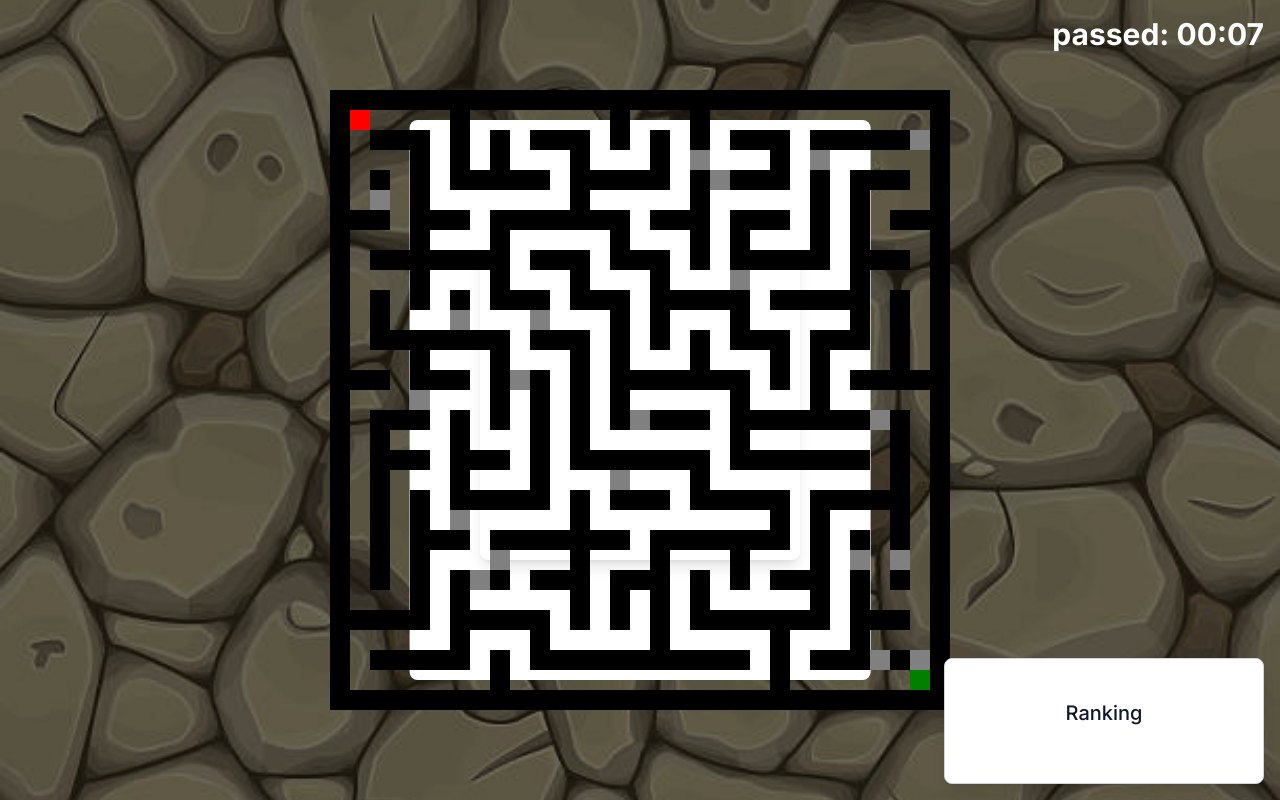
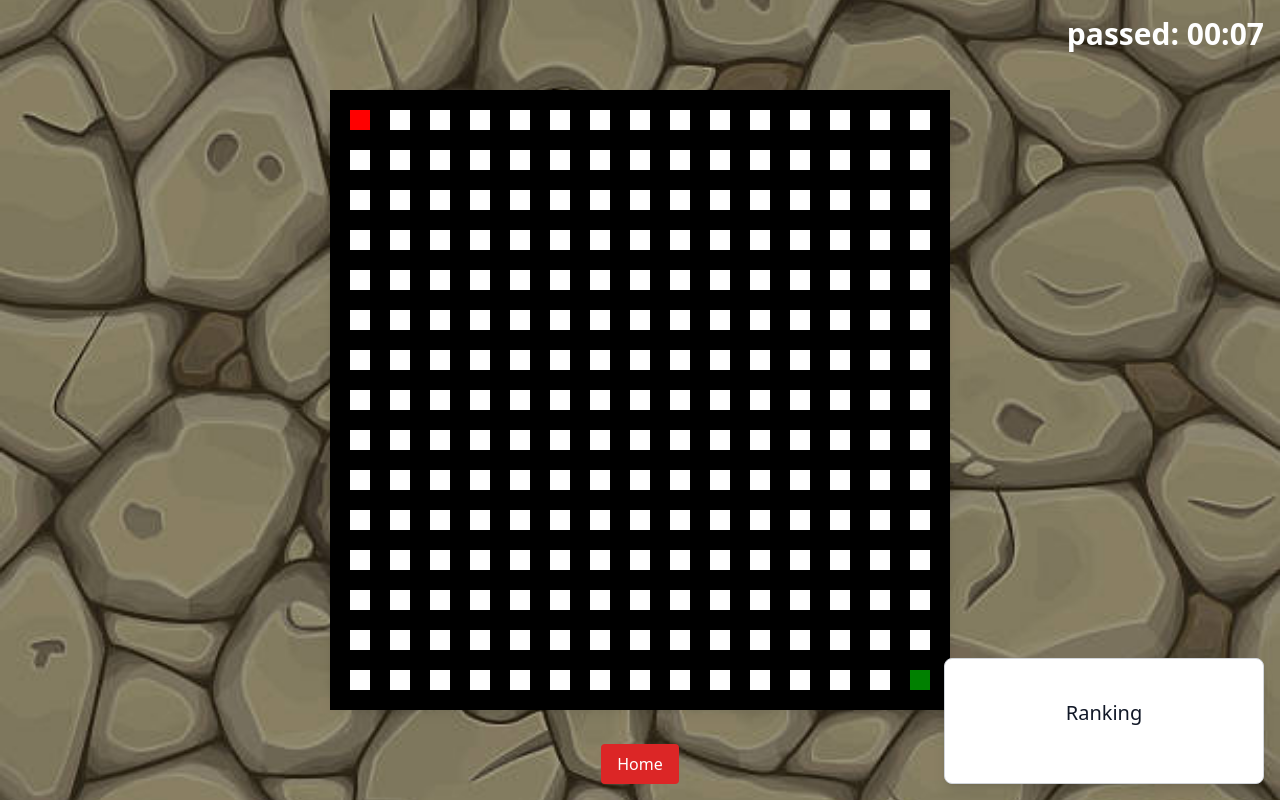
Before and after one commit to AyakaGake/a-maze-web, a Next.js app: page /home/gameplay in a window 1280 px wide. Built offline with nearby package versions, Linux system fonts and the light colour scheme.

Commit message:
movement and overlay problem haven't fixed yet

```diff
--- a/pages/compornent/mazeapplet.tsx
+++ b/pages/compornent/mazeapplet.tsx
@@ -11,18 +11,20 @@ const GOAL_POSITION = Maze.GOAL;
 
 interface Props {
     onFinish: () => void
+    mode?: string
 }
 
-const MazeApplet: React.FC<Props> = ({ onFinish }) => {
+const MazeApplet: React.FC<Props> = ({ onFinish, mode }) => {
     const [maze, setMaze] = useState<Maze>(new Maze());
     const [removedWalls, setRemovedWalls] = useState<{ x: number; y: number }[]>([]);
     const [playerPosition, setPlayerPosition] = useState(START_POSITION);
     const [playerTrail, setPlayerTrail] = useState<{ x: number; y: number }[]>([START_POSITION]);
     const [shortestPath, setShortestPath] = useState<{ x: number; y: number }[]>([]);
     const [drawPathFlag, setDrawPathFlag] = useState(false);
+    const [drawFlag, setDrawFlag] = useState(false);
 
-    const [timerActive, setTimerActive] = useState(false); // Timer active state
-    const [timerKey, setTimerKey] = useState<number>(0); // Key to reset Timer component
+    // const [timerActive, setTimerActive] = useState(false); // Timer active state
+    // const [timerKey, setTimerKey] = useState<number>(0); // Key to reset Timer component
 
     const canvasRef = useRef<HTMLCanvasElement | null>(null);
 
@@ -32,7 +34,6 @@ const MazeApplet: React.FC<Props> = ({ onFinish }) => {
         //     mazeInstance.initialize(); // 状態を初期化する
         //     return mazeInstance;
         // };
-
 
         // const mazeInstance = new Maze();
         // mazeInstance.initialize(); // 状態を初期化する
@@ -59,10 +60,10 @@ const MazeApplet: React.FC<Props> = ({ onFinish }) => {
         removeWalls();
 
         // Optionally, solve maze and set shortest path
-        const mazeSolver = new MazeSolver(generatedMaze);
-        if (mazeSolver.solve()) {
-            setShortestPath(mazeSolver.getSolution().map(v => ({ x: v.x, y: v.y })));
-        }
+        // const mazeSolver = new MazeSolver(generatedMaze);
+        // if (mazeSolver.solve()) {
+        //     setShortestPath(mazeSolver.getSolution().map(v => ({ x: v.x, y: v.y })));
+        // }
 
     }, []);
 
@@ -142,16 +143,25 @@ const MazeApplet: React.FC<Props> = ({ onFinish }) => {
         }
     };
 
+
+
+
+
     const movePlayer = (dx: number, dy: number) => {
-        console.log('move')
+        console.log('move');
         const newX = playerPosition.x + dx;
         const newY = playerPosition.y + dy;
+
+        // サイズとゴールの位置をインスタンスから取得
+        // const SIZE = maze.SIZE;
+        // const GOAL_POSITION = maze.GOAL;
+
         if (newX >= 0 && newX < SIZE && newY >= 0 && newY < SIZE && !maze.getCell(newX, newY)) {
             setPlayerPosition({ x: newX, y: newY });
             setPlayerTrail(prevTrail => [...prevTrail, { x: newX, y: newY }]);
             if (newX === GOAL_POSITION.x && newY === GOAL_POSITION.y) {
                 setDrawPathFlag(true);
-                onFinish()
+                onFinish(); // ゴールに到達したときの処理
             }
         }
     };
@@ -191,11 +201,14 @@ const MazeApplet: React.FC<Props> = ({ onFinish }) => {
     }, [playerPosition, drawPathFlag]);
 
     return (
-        <div className="relative w-80 h-80 bg-white rounded-lg shadow-lg z-20 flex items-center justify-center">            <canvas
-            width={SIZE * CELL_SIZE}
-            height={SIZE * CELL_SIZE}
-            ref={canvasRef}
-        />
+        <div className="relative flex items-center justify-center" style={{ width: SIZE * CELL_SIZE, height: SIZE * CELL_SIZE }}>
+            <div className="absolute inset-0 bg-white rounded-lg shadow-lg flex items-center justify-center">
+                <canvas
+                    width={SIZE * CELL_SIZE}
+                    height={SIZE * CELL_SIZE}
+                    ref={canvasRef}
+                />
+            </div>
         </div>
     );
 };
--- a/pages/compornent/mazesolver.tsx
+++ b/pages/compornent/mazesolver.tsx
@@ -47,15 +47,16 @@ export default class MazeSolver {
                 const direction = Maze.DIRECTIONS[i];
                 const npx = pos.x + direction.x;
                 const npy = pos.y + direction.y;
-                const kavex = pos.x + (direction.x / 2);
-                const kavey = pos.y + (direction.y / 2);
-
+                if (0 <= npx && npx <= Maze.SIZE && 0 <= npy && npy <= Maze.SIZE) {
+                    const wallx = pos.x + (direction.x / 2);
+                    const wally = pos.y + (direction.y / 2);
                     // Check bounds and wall
-                if (0 <= npx && npx < Maze.SIZE && 0 <= npy && npy < Maze.SIZE && !this.maze.getCell(kavex, kavey)) {
+                    if (!this.maze.getCell(wallx, wally)) {
                         const newState = State.fromDirection(state, direction);
                         if (this.idSearch(newState, depth + 1, currentLimit)) {
                             this.record(direction); // Ensure this method exists
                             return true;
+                        }
                     }
                 }
             }
@@ -68,7 +69,11 @@ export default class MazeSolver {
     public solve(): boolean {
         const depthLimit = (Maze.SIZE - 1) * (Maze.SIZE - 1) / 4 - 1;
         for (let l = 0; l <= depthLimit; l++) {
+            for (var x = 1; x < Maze.SIZE; x += 2) {
+                for (var y = 1; y < Maze.SIZE; y += 2) {
                     this.stateDepths = Array(Maze.SIZE).fill(null).map(() => Array(Maze.SIZE).fill(Number.MAX_SAFE_INTEGER));
+                }
+            }
             if (this.idSearch(new State(Maze.START), 0, l)) {
                 return true;
             }
--- a/pages/compornent/mode.tsx
+++ b/pages/compornent/mode.tsx
@@ -1,4 +1,5 @@
 import { useRouter } from 'next/router';
+import { useState } from 'react';
 
 // const logFunction = () => {
 //     console.log("Start");
@@ -7,11 +8,14 @@ import { useRouter } from 'next/router';
 
 export default function Mode() {
     const router = useRouter();
+    const [selectedMode, setSelectedMode] = useState<string>('easy'); // Default to 'easy'
 
     const handleSubmit = () => {
         console.log("Start");
-        // TODO: navigate to gameplay page;
-        router.push('/home/gameplay');
+        router.push({
+            pathname: '/home/gameplay',
+            query: { mode: selectedMode }
+        });
     };
 
     return (
@@ -27,15 +31,15 @@ export default function Mode() {
             <p className="mb-4 text-red-900">Please choose the mode</p>
             <div className="flex gap-4 mb-4">
                 <label className="flex items-center text-red-900">
-                    <input type="radio" name="mode" value="easy" defaultChecked className="mr-2" />
+                    <input type="radio" name="mode" value="easy" defaultChecked onChange={(ev) => { setSelectedMode(ev.target.value) }} className="mr-2" />
                     Easy
                 </label>
                 <label className="flex items-center text-red-900">
-                    <input type="radio" name="mode" value="hard" className="mr-2" />
+                    <input type="radio" name="mode" value="hard" onChange={(ev) => { setSelectedMode(ev.target.value) }} className="mr-2" />
                     Hard
                 </label>
                 <label className="flex items-center text-red-900">
-                    <input type="radio" name="mode" value="super hard" className="mr-2" />
+                    <input type="radio" name="mode" value="super-hard" onChange={(ev) => { setSelectedMode(ev.target.value) }} className="mr-2" />
                     Super Hard
                 </label>
             </div>
--- a/pages/home/gameplay/index.tsx
+++ b/pages/home/gameplay/index.tsx
@@ -3,23 +3,35 @@ import Timer from "@/pages/compornent/timer";
 import Ranking from "@/pages/compornent/ranking";
 import MazeApplet from "@/pages/compornent/mazeapplet";
 import { useState } from "react";
+import router, { useRouter } from 'next/router';
+import { useSearchParams } from 'next/navigation'
 
 const inter = Inter({ subsets: ["latin"] });
 
+export default function Gameplay() {
+    const [isGameOver, setIsGameOver] = useState<boolean>(false);
+    const [result, setResult] = useState<number>(0);
+    const router = useRouter(); // Initialize useRouter hook
+    const searchParams = useSearchParams()
 
-export default function Gameplay() {
-    const [isGameOver, setIsGameOver] = useState<boolean>(false)
-    const [result, setResult] = useState<number>(0)
-    const handleFinish = () => { setIsGameOver(true) }
+    const mode = searchParams.get('mode')
+    console.log('mode', mode)
+
+    const handleFinish = () => {
+        setIsGameOver(true);
+    };
+
+    const handleHomeClick = () => {
+        console.log('aaa');
+        router.push('/home');
+    };
 
 
     return (
-        <main
-            className={`relative flex min-h-screen flex-col items-center justify-center p-24 ${inter.className} bg-custom-image`}
+        <div
+            className={`relative flex h-screen flex-col items-center justify-center p-24 z-10000000  bg-custom-image`}
         >
-            <div className="background-overlay"></div>
-            <div className="bg-shape-square"></div>
-            {/* <div className="bg-shape-circle"></div> */}
+            {/* <div className="background-overlay"></div> */}
 
             {/* 大きな白い四角 */}
             <MazeApplet onFinish={handleFinish} />
@@ -29,6 +41,15 @@ export default function Gameplay() {
 
             {/* 右下にランキング */}
             <Ranking className="absolute bottom-4 right-4 z-30" />
-        </main>
+
+            {/* ホームスクリーンに戻るボタン */}
+            <button type="button"
+                onClick={handleHomeClick}
+                className="absolute bottom-4 center-4 px-4 py-2 bg-red-600 rounded text-white hover:bg-red-700 z-100000"
+            >
+                Home
+            </button>
+        </div>
+
     );
 }
--- a/styles/globals.css
+++ b/styles/globals.css
@@ -72,14 +72,20 @@
   background-size: cover;
   background-position: center;
   background-repeat: no-repeat;
-  z-index: -1;
+  /* z-index: -1; */
 }
 
 .background-overlay {
-  position: fixed;
-  height: 100vh;
-  width: 100vw;
-  background-color: rgba(0, 0, 0, 0.3);
+  position: absolute;
+  /* 絶対位置に設定 */
+  top: 0;
+  left: 0;
+  width: 100%;
+  height: 100%;
+  background-color: rgba(0, 0, 0, 0.5);
+  /* 半透明の黒 */
+  z-index: 10;
+  /* 背景画像の上に配置 */
 }
 
 body {
```
Also changed, not shown: pages/compornent/maze.tsx (+17 -1 lines). Lines whose indentation alone changed are shown as unchanged.
